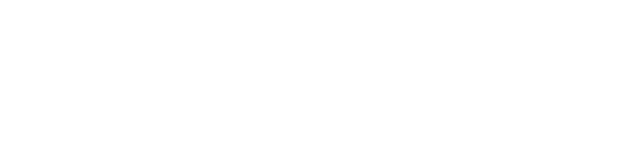
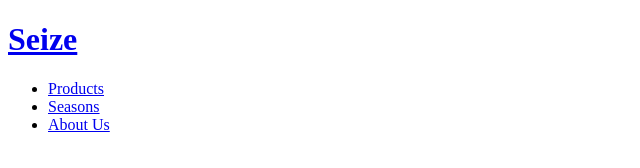
Before and after one commit to asshleygozar/E-Commerce-Platform, a plain HTML site: page FrontEnd/index.html in a window 1280 px wide. Shown: the whole page, without its empty margins (0-640 px from the left). Drawn offline with Linux system fonts and the light colour scheme.

Commit message:
Add header and navagation view for products, seasons, and about us page

```diff
--- a/FrontEnd/index.html
+++ b/FrontEnd/index.html
@@ -1,4 +1,20 @@
 <!DOCTYPE html>
-<html>
-
+<html lang="en">
+  <head>
+    <title>Seize</title>
+  </head>
+  <body>
+    <header>
+    <a href ="https://www.w3schools.com/html/html_links.asp" target ="_blank">
+        <h1>Seize</h1>
+    </a>
+    <nav>
+      <ul>
+        <li><a href ="#products">Products</a></li> <!-- This will show information about me-->
+        <li><a href ="#seasons" >Seasons</a></li> <!-- This will show the lists of my skills and tools I work upon-->
+        <li><a href ="#aboutUs">About Us</a></li>  <!-- This will shows the gallery of my projects that I created -->
+      </ul>
+    </nav>
+    </header>
+  </body>
 </html>
```
